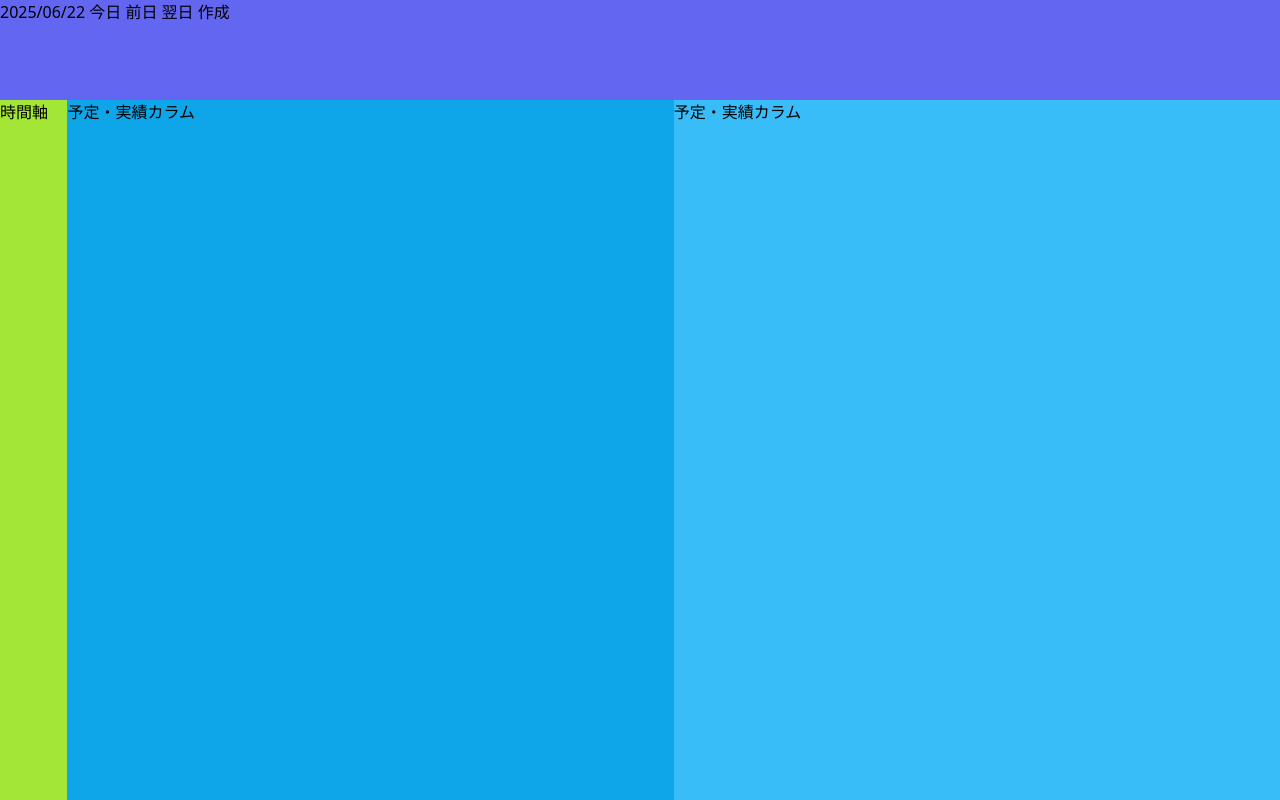
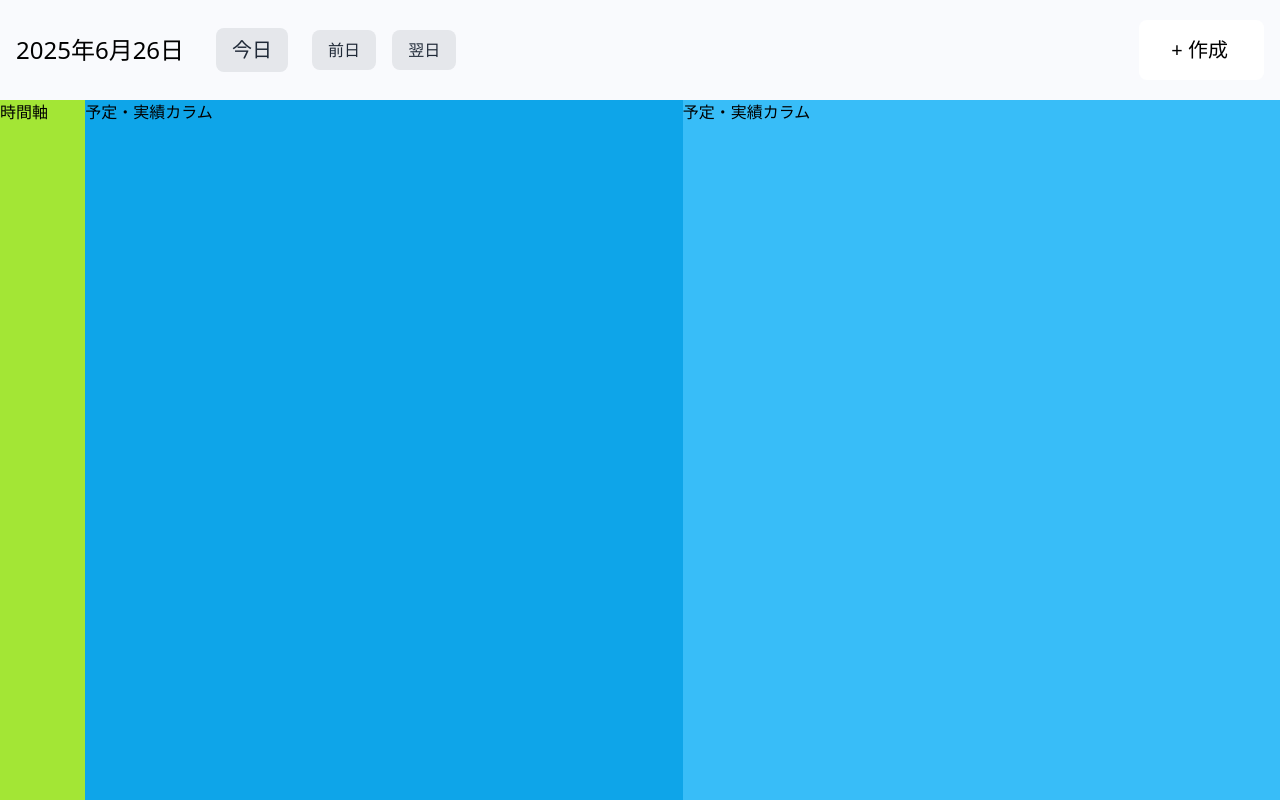
Before and after one commit to barsea/schedpoint, a Vue app in the folder frontend/: page / in a window 1280 px wide. Built offline with nearby package versions, Linux system fonts and the light colour scheme.

Commit message:
ヘッダー静的要素を配置して完成

```diff
--- a/frontend/src/components/Header.vue
+++ b/frontend/src/components/Header.vue
@@ -1,7 +1,24 @@
 <template>
-  2025/06/22
-  今日
-  前日
-  翌日
-  作成
+  <div class="flex items-center justify-between h-full px-4">
+    <div class="flex items-center">
+      <div class="text-2xl mr-8">2025年6月26日</div>
+      <button class="bg-gray-200 hover:bg-gray-300 text-gray-800 text-xl py-2 px-4 rounded-lg mr-6">今日</button>
+      <button class="bg-gray-200 hover:bg-gray-300 text-gray-800 py-2 px-4 rounded-lg mr-4">前日</button>
+      <button class="bg-gray-200 hover:bg-gray-300 text-gray-800 py-2 px-4 rounded-lg">翌日</button>
+    </div>
+
+    <div class="flex">
+      <button class="bg-white hover:bg-[#d3e3fd] text-black text-xl py-4 px-8 rounded-lg flex items-center">
+        <span class="mr-1">+ 作成</span>
+      </button>
+    </div>
+  </div>
 </template>
+
+<script setup>
+// スクリプトが必要な場合はここに記述
+</script>
+
+<style scoped>
+/* 必要に応じてカスタムスタイルを記述 */
+</style>
--- a/frontend/src/views/ScheduleView.vue
+++ b/frontend/src/views/ScheduleView.vue
@@ -7,17 +7,17 @@
 
 <template>
   <div class="flex flex-col items-center h-screen">
-    <div class="w-full max-w-[1900px] h-[100px] bg-indigo-500">
+    <div class="w-full max-w-[1500px] h-[100px] bg-light-gray-blue">
       <Header />
     </div>
-    <div class="flex flex-grow w-full max-w-[1900px]">
+    <div class="flex flex-grow w-full max-w-[1500px]">
       <div class="w-[100px] bg-lime-400">
         <TimeAxis />
       </div>
-      <div class="w-[900px] bg-sky-500">
+      <div class="w-[700px] bg-sky-500">
         <ScheduleColumn />
       </div>
-      <div class="w-[900px] bg-sky-400">
+      <div class="w-[700px] bg-sky-400">
         <ScheduleColumn />
       </div>
     </div>
--- a/frontend/tailwind.config.js
+++ b/frontend/tailwind.config.js
@@ -5,7 +5,11 @@ module.exports = {
     "./src/**/*.{vue,js,ts,jsx,tsx}",
   ],
   theme: {
-    extend: {},
+    extend: {
+      colors: {
+        'light-gray-blue': '#f9fafd',
+      }
+    },
   },
   plugins: [],
 }
```
